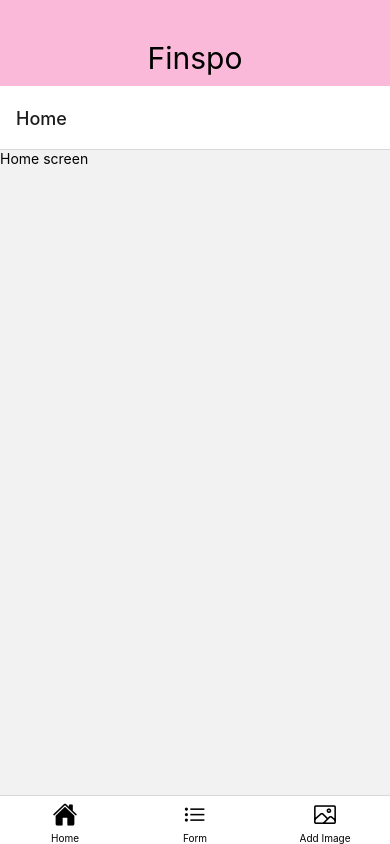
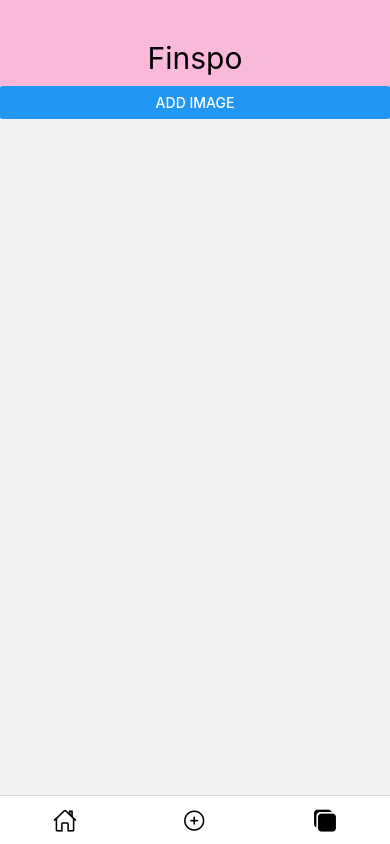
Before and after one commit to yakovdan98/Finspo, a React Native app: screen /Closet in a window 390 px wide. Built offline with nearby package versions, Linux system fonts and the light colour scheme.

Commit message:
added context

```diff
--- a/App.js
+++ b/App.js
@@ -1,4 +1,4 @@
-import React from 'react';
+import React, { createContext } from 'react';
 import { StatusBar } from 'expo-status-bar';
 import { useState } from 'react';
 import { Button, StyleSheet, Text, TextInput, View } from 'react-native';
@@ -12,12 +12,20 @@ import ItemControl from './components/ItemControl';
 import ImageControl from './components/ImageControl';
 
 const Tab = createBottomTabNavigator();
+export const itemsContext = createContext(null);
+
 export default function App() {
+  const [outfits, setOutfits] = useState([]);
+  const [clothes, setClothes] = useState([]);
+
   return (
+    <itemsContext.Provider value={{ outfits: [outfits, setOutfits], clothes: [clothes, setClothes] }}>
       <NavigationContainer>
         <Header />
         <Tab.Navigator
           screenOptions={({ route }) => ({
+            headerShown: false,
+            tabBarShowLabel: false,
             tabBarIcon: ({ focused, color, size }) => {
               let iconName;
 
@@ -26,9 +34,13 @@ export default function App() {
                   ? 'home'
                   : 'home-outline';
               } else if (route.name === 'Form') {
-              iconName = focused ? 'list' : 'list-outline';
-            } else if (route.name === 'Add Image') {
-              iconName = focused ? 'image' : 'image-outline';
+                iconName = focused
+                  ? 'add-circle'
+                  : 'add-circle-outline';
+              } else if (route.name === 'Closet') {
+                iconName = focused
+                  ? 'copy'
+                  : 'copy-outline';
               }
 
               // You can return any component that you like here!
@@ -40,9 +52,10 @@ export default function App() {
         >
           <Tab.Screen name="Home" component={Home} />
           <Tab.Screen name="Form" component={ItemControl} />
-        <Tab.Screen name="Add Image" component={ImageControl} />
+          <Tab.Screen name="Closet" component={ImageControl} />
         </Tab.Navigator>
       </NavigationContainer>
+    </itemsContext.Provider>
 
   );
 }
--- a/components/ImageControl.js
+++ b/components/ImageControl.js
@@ -9,22 +9,25 @@ const ImageControl = () => {
 
   const addImage = async () => {
     let _image = await ImagePicker.launchImageLibraryAsync({
-      mediaTypes:ImagePicker.MediaTypeOptions.Images,
+      mediaTypes: ImagePicker.MediaTypeOptions.Images,
       allowsEditing: true,
-      aspect: [4,3],
+      aspect: [4, 3],
       quality: 1,
     });
-    console.log(JSON.stringify(_image));
+    console.log(_image.assets);
     if (!_image.canceled) {
-      setImage(_image.uri);
+      setImage(_image.assets[0].uri);
+      console.log(`image uri ${image} `);
     }
   }
 
   return (
     <View>
-      <Image source={{uri: image}}/>
-      <Button onPress={addImage}>Add Image</Button>
+      {image &&
+        <Image source={{ uri: image }} style={{ width: 400, height: 300 }} />
+      }
+      <Button onPress={addImage} title="Add Image" />
     </View>
-   );
-  }
+  );
+}
 export default ImageControl;
--- a/components/ItemForm.js
+++ b/components/ItemForm.js
@@ -66,7 +66,7 @@ const ItemForm = (props) => {
 const styles = StyleSheet.create({
   input: {
     borderWidth: 2,
-    borderColor: "ffffff",
+    borderColor: "#000",
     margin: 5,
     borderRadius: 10,
     padding: 10
--- a/package.json
+++ b/package.json
@@ -13,10 +13,10 @@
     "@react-navigation/native": "^6.1.5",
     "expo": "^48.0.4",
     "expo-image-picker": "^14.1.1",
-    "expo-status-bar": "~1.4.2",
-    "react": "18.1.0",
+    "expo-status-bar": "~1.4.4",
+    "react": "18.2.0",
     "react-hook-form": "^7.43.1",
-    "react-native": "0.70.5",
+    "react-native": "0.71.3",
     "react-native-safe-area-context": "4.5.0",
     "react-native-screens": "~3.20.0"
   },
```
Also changed, not shown: 1 other file (tests, documents, lock files or other folders). Lines whose indentation alone changed are shown as unchanged.
